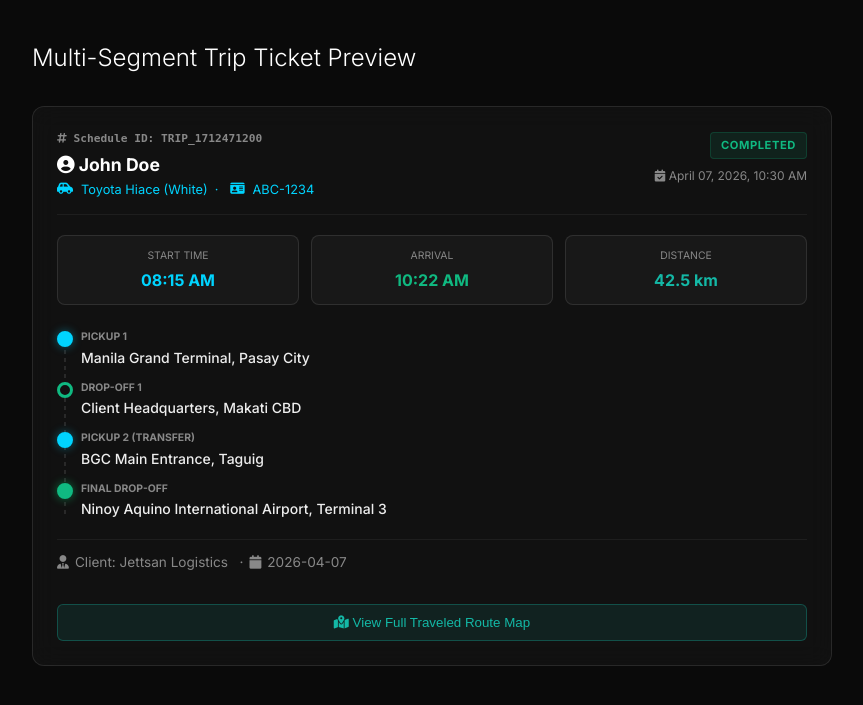
After one commit to Damonyo03/Fleetonix, a PHP site: page /admin-mock-ticket.html in a window 1280 px wide. The commit adds this page. Shown: the top 705 px of the page, without its empty margins (208-1071 px from the left). Run offline with PHP 8.4, Linux system fonts and the light colour scheme.

Commit message:
feat: implement multi-segment trip tickets with alternating pickup and dropoff points

```diff
--- /dev/null
+++ b/web/admin-mock-ticket.html
@@ -0,0 +1,151 @@
+<!DOCTYPE html>
+<html lang="en">
+<head>
+    <meta charset="UTF-8">
+    <meta name="viewport" content="width=device-width, initial-scale=1.0">
+    <title>Multi-Segment Trip Ticket Mockup</title>
+    <link rel="stylesheet" href="assets/css/style.css">
+    <link rel="stylesheet" href="assets/css/admin.css">
+    <link rel="stylesheet" href="https://cdnjs.cloudflare.com/ajax/libs/font-awesome/6.4.0/css/all.min.css">
+    <style>
+        body { background: #0a0a0a; color: #fff; font-family: 'Inter', sans-serif; padding: 40px; }
+        .container { max-width: 800px; margin: 0 auto; }
+        /* Include the new segment styles directly here for the mock */
+        .segment-timeline {
+            position: relative;
+            padding-left: 24px;
+            margin: 20px 0;
+            display: flex;
+            flex-direction: column;
+            gap: 12px;
+        }
+        .segment-timeline::before {
+            content: '';
+            position: absolute;
+            left: 7px;
+            top: 5px;
+            bottom: 5px;
+            width: 2px;
+            background: repeating-linear-gradient(to bottom, var(--border-color, #333), var(--border-color, #333) 4px, transparent 4px, transparent 8px);
+        }
+        .timeline-point {
+            position: relative;
+            display: flex;
+            align-items: flex-start;
+            gap: 12px;
+            font-size: 0.875rem;
+        }
+        .timeline-marker {
+            position: absolute;
+            left: -24px;
+            width: 16px;
+            height: 16px;
+            border-radius: 50%;
+            background: #111;
+            border: 3px solid #333;
+            z-index: 2;
+            margin-top: 2px;
+        }
+        .timeline-marker.pickup { border-color: #00d4ff; background: #00d4ff; box-shadow: 0 0 10px rgba(0, 212, 255, 0.4); }
+        .timeline-marker.dropoff { border-color: #10b981; background: #111; }
+        .timeline-marker.final { border-color: #10b981; background: #10b981; box-shadow: 0 0 10px rgba(0, 255, 136, 0.4); }
+        .timeline-label { font-size: 0.65rem; font-weight: 700; text-transform: uppercase; color: #888; margin-bottom: 2px; display: block; }
+        .timeline-address { color: #eee; font-weight: 500; }
+        .timeline-content { flex: 1; }
+
+        .ticket-card {
+            background: rgba(255,255,255,0.03);
+            backdrop-filter: blur(12px);
+            border: 1px solid rgba(255,255,255,0.1);
+            border-radius: 12px;
+            padding: 24px;
+        }
+        .metric-box {
+            background: rgba(255,255,255,0.03);
+            padding: 12px;
+            border-radius: 8px;
+            border: 1px solid rgba(255,255,255,0.1);
+            text-align: center;
+        }
+    </style>
+</head>
+<body>
+    <div class="container">
+        <h2 style="margin-bottom: 30px; font-weight: 300;">Multi-Segment Trip Ticket Preview</h2>
+
+        <div class="ticket-card">
+            <!-- Header -->
+            <div class="ticket-header" style="display: flex; justify-content: space-between; align-items: flex-start; margin-bottom: 20px; border-bottom: 1px solid rgba(255,255,255,0.05); padding-bottom: 15px;">
+                <div>
+                    <div class="ticket-id" style="font-size: 0.7rem; color: #888; font-weight: 600; margin-bottom: 4px;"><i class="fas fa-hashtag"></i> Schedule ID: TRIP_1712471200</div>
+                    <div class="ticket-driver" style="font-size: 1.1rem; font-weight: 700; color: #fff;"><i class="fas fa-user-circle"></i> John Doe</div>
+                    <div class="ticket-vehicle" style="font-size: 0.8rem; color: #00d4ff; margin-top: 2px;"><i class="fas fa-car-side"></i> Toyota Hiace (White) &nbsp;·&nbsp; <i class="fas fa-id-card"></i> ABC-1234</div>
+                </div>
+                <div style="text-align: right;">
+                    <span class="status-badge completed" style="background: rgba(16, 185, 129, 0.1); color: #10b981; padding: 4px 10px; border-radius: 4px; font-size: 0.7rem; font-weight: 700; text-transform: uppercase; border: 1px solid rgba(16, 185, 129, 0.2);">Completed</span>
+                    <div style="font-size:0.75rem; color:#888; margin-top:8px;">
+                        <i class="fas fa-calendar-check"></i> April 07, 2026, 10:30 AM
+                    </div>
+                </div>
+            </div>
+
+            <!-- Metrics -->
+            <div class="ticket-metrics" style="display: flex; gap: 12px; margin-bottom: 24px;">
+                <div class="metric-box" style="flex: 1;">
+                    <div class="metric-label" style="font-size: 0.65rem; color: #888; text-transform: uppercase;">Start Time</div>
+                    <div class="metric-value" style="font-size: 1rem; color: #00d4ff; font-weight: 700;">08:15 AM</div>
+                </div>
+                <div class="metric-box" style="flex: 1;">
+                    <div class="metric-label" style="font-size: 0.65rem; color: #888; text-transform: uppercase;">Arrival</div>
+                    <div class="metric-value" style="font-size: 1rem; color: #10b981; font-weight: 700;">10:22 AM</div>
+                </div>
+                <div class="metric-box" style="flex: 1;">
+                    <div class="metric-label" style="font-size: 0.65rem; color: #888; text-transform: uppercase;">Distance</div>
+                    <div class="metric-value" style="font-size: 1rem; color: #14b8a6; font-weight: 700;">42.5 km</div>
+                </div>
+            </div>
+
+            <!-- Timeline -->
+            <div class="segment-timeline">
+                <div class="timeline-point">
+                    <div class="timeline-marker pickup"></div>
+                    <div class="timeline-content">
+                        <span class="timeline-label">Pickup 1</span>
+                        <div class="timeline-address">Manila Grand Terminal, Pasay City</div>
+                    </div>
+                </div>
+                <div class="timeline-point">
+                    <div class="timeline-marker dropoff"></div>
+                    <div class="timeline-content">
+                        <span class="timeline-label">Drop-off 1</span>
+                        <div class="timeline-address">Client Headquarters, Makati CBD</div>
+                    </div>
+                </div>
+                <div class="timeline-point">
+                    <div class="timeline-marker pickup"></div>
+                    <div class="timeline-content">
+                        <span class="timeline-label">Pickup 2 (Transfer)</span>
+                        <div class="timeline-address">BGC Main Entrance, Taguig</div>
+                    </div>
+                </div>
+                <div class="timeline-point">
+                    <div class="timeline-marker final"></div>
+                    <div class="timeline-content">
+                        <span class="timeline-label">Final Drop-off</span>
+                        <div class="timeline-address">Ninoy Aquino International Airport, Terminal 3</div>
+                    </div>
+                </div>
+            </div>
+
+            <!-- Footer Meta -->
+            <div class="ticket-client" style="margin-top: 15px; font-size: 0.85rem; color: #888; border-top: 1px solid rgba(255,255,255,0.05); padding-top: 12px;">
+                <i class="fas fa-user-tie"></i> Client: Jettsan Logistics &nbsp; · <i class="fas fa-calendar"></i> 2026-04-07
+            </div>
+
+            <button style="width: 100%; margin-top: 15px; background: rgba(20, 184, 166, 0.1); border: 1px solid rgba(20, 184, 166, 0.3); color: #14b8a6; padding: 10px; border-radius: 6px; cursor: pointer;">
+                <i class="fas fa-map-marked-alt"></i> View Full Traveled Route Map
+            </button>
+        </div>
+    </div>
+</body>
+</html>
--- a/web/assets/css/admin.css
+++ b/web/assets/css/admin.css
@@ -789,3 +789,52 @@ body {
     background-color: var(--text-muted);
     opacity: 0.3;
 }
+
+/* ── Multi-Segment Trip Timelines ────────────────────────────────────────── */
+.segment-timeline {
+    position: relative;
+    padding-left: 24px;
+    margin: 20px 0;
+    display: flex;
+    flex-direction: column;
+    gap: 12px;
+}
+
+.segment-timeline::before {
+    content: '';
+    position: absolute;
+    left: 7px;
+    top: 5px;
+    bottom: 5px;
+    width: 2px;
+    background: repeating-linear-gradient(to bottom, var(--border-color), var(--border-color) 4px, transparent 4px, transparent 8px);
+}
+
+.timeline-point {
+    position: relative;
+    display: flex;
+    align-items: flex-start;
+    gap: 12px;
+    font-size: 0.875rem;
+}
+
+.timeline-marker {
+    position: absolute;
+    left: -24px;
+    width: 16px;
+    height: 16px;
+    border-radius: 50%;
+    background: var(--bg-secondary);
+    border: 3px solid var(--border-color);
+    z-index: 2;
+    margin-top: 2px;
+}
+
+.timeline-marker.pickup { border-color: var(--accent-blue); background: var(--accent-blue); box-shadow: 0 0 10px rgba(0, 212, 255, 0.4); }
+.timeline-marker.dropoff { border-color: var(--accent-green); background: var(--bg-secondary); }
+.timeline-marker.final { border-color: var(--accent-green); background: var(--accent-green); box-shadow: 0 0 10px rgba(0, 255, 136, 0.4); }
+
+.timeline-content { flex: 1; }
+.timeline-label { font-size: 0.65rem; font-weight: 700; text-transform: uppercase; color: var(--text-muted); margin-bottom: 2px; display: block; }
+.timeline-address { color: var(--text-primary); font-weight: 500; }
+.timeline-time { font-size: 0.75rem; color: var(--accent-blue); font-weight: 600; margin-left: 8px; }
```
Also changed, not shown: web/assets/js/admin-bookings.js (+63 -66 lines), web/assets/js/admin-trip-tickets.js (+54 -31 lines).
